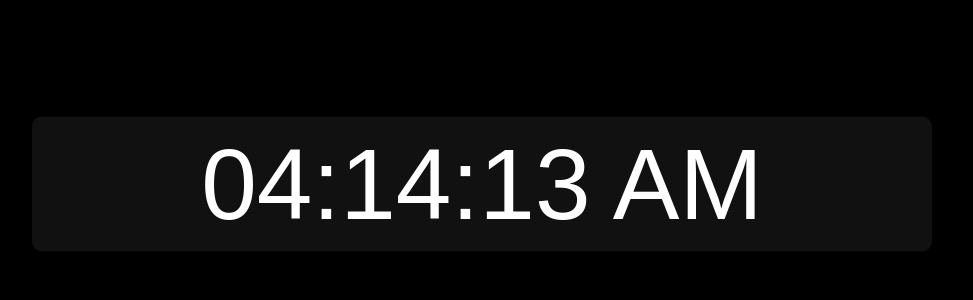
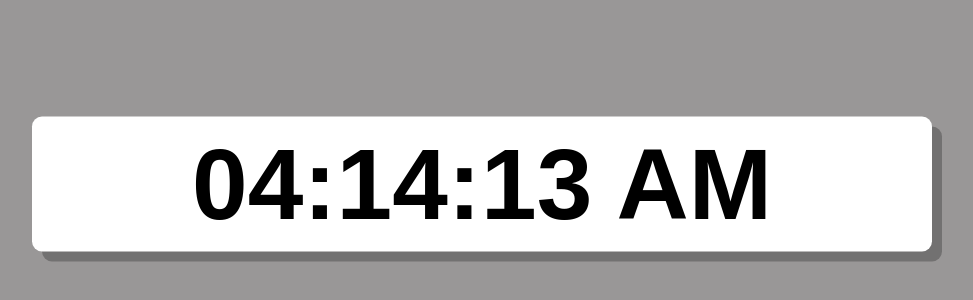
Before and after one commit to dcroci/basic-clock, a plain HTML site: page index.html in a window 1280 px wide. Shown: the part 324-624 px from the top of the page, without its empty margins (158-1131 px from the left). Drawn offline with Linux system fonts and the light colour scheme; a web font is replaced by a local one.

Commit message:
updated styling

```diff
--- a/styles.css
+++ b/styles.css
@@ -3,7 +3,7 @@
 }
 
 body{
-    background-color: black;
+    background-color: rgb(153, 151, 151);
 }
 #container{
     min-height: 800px;
@@ -12,8 +12,9 @@ body{
 #clock{
     text-align: center;
     font-size: 100px;
-    background-color: #111111;
-    color: white;
+    font-weight: bolder;
+    background-color: #ffffff;
+    color: rgb(0, 0, 0);
     min-width: 880px;
     padding: 10px;
     border-radius: 10px;
@@ -21,4 +22,5 @@ body{
     top: 50%;
     left: 50%;
     transform: translate(-50%, -50%);
+    box-shadow: 10px 10px rgba(0, 0, 0, 0.253);
 }
```
